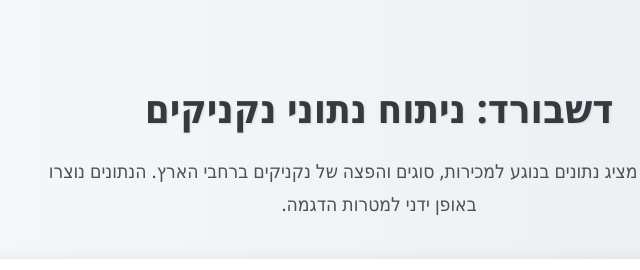
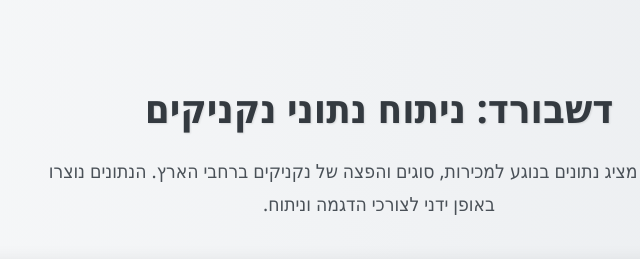
Before and after one commit to DanielB66/visualization-project, a plain HTML site: page index.html in a window 1280 px wide. Shown: the top 270 px of the page, 261-901 px from the left. Drawn offline with Linux system fonts and the light colour scheme.

Commit message:
Update index.html

```diff
--- a/index.html
+++ b/index.html
@@ -7,7 +7,7 @@
 </head>
 <body>
   <h1>דשבורד: ניתוח נתוני נקניקים</h1>
-  <p>הדשבורד מציג נתונים בנוגע למכירות, סוגים והפצה של נקניקים ברחבי הארץ. הנתונים נוצרו באופן ידני למטרות הדגמה.</p>
+  <p>הדשבורד מציג נתונים בנוגע למכירות, סוגים והפצה של נקניקים ברחבי הארץ. הנתונים נוצרו באופן ידני לצורכי הדגמה וניתוח.</p>
 
   <div class='tableauPlaceholder' id='viz1743348718533' style='position: relative'>
     <noscript>
```
